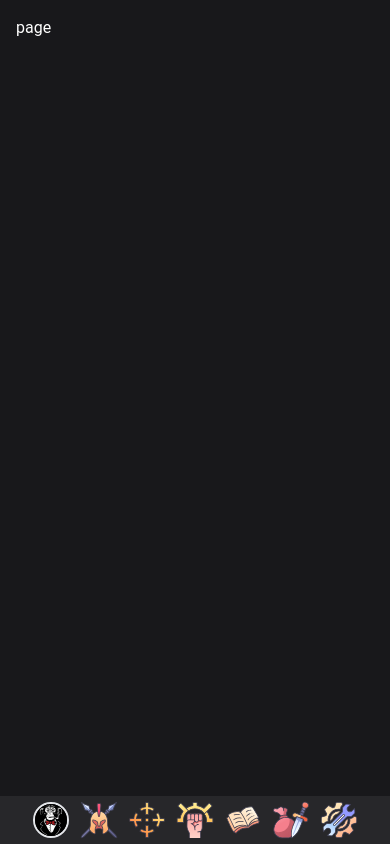
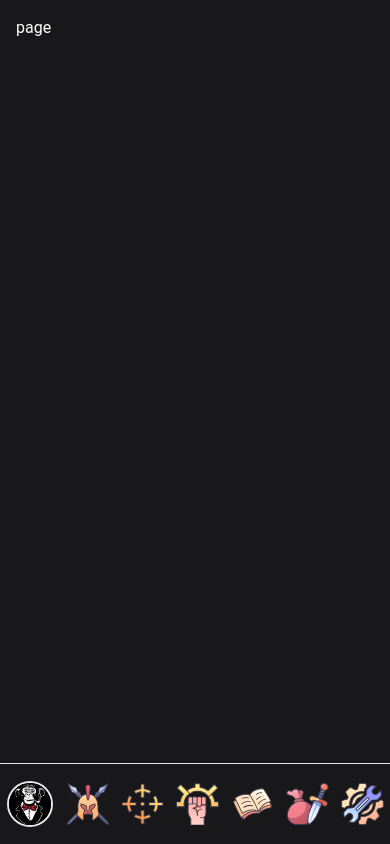
Before and after one commit to IsaacMagno/tobias_ts, a Next.js app: page /goals in a window 390 px wide. Built offline with nearby package versions, Linux system fonts and the light colour scheme.

Commit message:
feat: finish responsive design

```diff
--- a/src/app/(main)/components/BottombarMenu.tsx
+++ b/src/app/(main)/components/BottombarMenu.tsx
@@ -8,105 +8,105 @@ import Logo from "/public/tobias_icon.jpg";
 
 const BottombarMenu = () => {
   return (
-    <div className="flex justify-center py-6 px-2 items-center h-12 w-full lg:hidden bg-zinc-800 fixed inset-x-0 bottom-0  z-50 lg:static lg:inset-auto lg:bottom-auto lg:z-auto box-border">
+    <div className="flex justify-center py-4  items-center h-12 w-full lg:hidden bg-zinc-900 fixed inset-x-0 bottom-0  z-50 lg:static lg:inset-auto lg:bottom-auto lg:z-auto box-content border-t">
       <Link
         href="/"
-        className="w-[3rem] h-[3rem]  flex justify-center items-center rounded-full"
+        className="w-[4rem] h-[4rem]  flex justify-center items-center rounded-full hover:cursor-pointer  box-border"
       >
         <Image
-          className="w-[calc(40px-4px)] h-[calc(40px-4px)] rounded-full border-2"
+          className="w-[calc(50px-4px)] h-[calc(50px-4px)] rounded-full border-2  hover:border-white/20 "
           alt={"Tobias Logo"}
           src={Logo}
         />
       </Link>
 
-      <ul className="flex">
-        <li>
+      <ul className="flex ">
+        <li className="box-border">
           <Link
             href={"/champions"}
-            className="flex items-center flex-row  hover:bg-stone-700 hover:bg-opacity-80 rounded-md hover:cursor-pointer"
+            className="flex items-center flex-row  hover:bg-zinc-400 hover:bg-opacity-80 rounded-md hover:cursor-pointer"
           >
             <div className="p-1">
               <Image
                 alt={"alt"}
                 src={"/sidebarIcons/champions.svg"}
-                width={40}
-                height={40}
+                width={50}
+                height={50}
               />
             </div>
           </Link>
         </li>
-        <li>
+        <li className="box-border">
           <Link
             href="/goals"
-            className="flex items-center flex-row  hover:bg-stone-700 hover:bg-opacity-80 rounded-md hover:cursor-pointer"
+            className="flex items-center flex-row  hover:bg-zinc-400 hover:bg-opacity-80 rounded-md hover:cursor-pointer"
           >
             <div className="p-1">
               <Image
                 alt={"alt"}
                 src={"/sidebarIcons/tasks.svg"}
-                width={40}
-                height={40}
+                width={50}
+                height={50}
               />
             </div>
           </Link>
         </li>
-        <li>
+        <li className="box-border">
           <Link
             href="/"
-            className="flex items-center flex-row  hover:bg-stone-700 hover:bg-opacity-80 rounded-md hover:cursor-pointer"
+            className="flex items-center flex-row  hover:bg-zinc-400 hover:bg-opacity-80 rounded-md hover:cursor-pointer"
           >
             <div className="p-1">
               <Image
                 alt={"alt"}
                 src={"/sidebarIcons/achievments.svg"}
-                width={40}
-                height={40}
+                width={50}
+                height={50}
               />
             </div>
           </Link>
         </li>
-        <li>
+        <li className="box-border">
           <Link
             href="/"
-            className="flex items-center flex-row  hover:bg-stone-700 hover:bg-opacity-80 rounded-md hover:cursor-pointer"
+            className="flex items-center flex-row  hover:bg-zinc-400 hover:bg-opacity-80 rounded-md hover:cursor-pointer"
           >
             <div className="p-1">
               <Image
                 alt={"alt"}
                 src={"/sidebarIcons/quests.svg"}
-                width={40}
-                height={40}
+                width={50}
+                height={50}
               />
             </div>
           </Link>
         </li>
-        <li>
+        <li className="box-border">
           <Link
             href="/"
-            className="flex items-center flex-row  hover:bg-stone-700 hover:bg-opacity-80 rounded-md hover:cursor-pointer"
+            className="flex items-center flex-row  hover:bg-zinc-400 hover:bg-opacity-80 rounded-md hover:cursor-pointer"
           >
             <div className="p-1">
               <Image
                 alt={"alt"}
                 src={"/sidebarIcons/market.svg"}
-                width={40}
-                height={40}
+                width={50}
+                height={50}
               />
             </div>
           </Link>
         </li>
-        <li>
+        <li className="box-border">
           <Link
             href="/"
-            className="flex items-center flex-row  hover:bg-stone-700 hover:bg-opacity-80 rounded-md hover:cursor-pointer"
+            className="flex items-center flex-row  hover:bg-zinc-400 hover:bg-opacity-80 rounded-md hover:cursor-pointer"
           >
             <div className="p-1">
               <Image
                 alt={"alt"}
                 src={"/sidebarIcons/config.svg"}
-                width={40}
-                height={40}
+                width={50}
+                height={50}
               />
             </div>
           </Link>
--- a/src/app/(main)/components/Calendar.tsx
+++ b/src/app/(main)/components/Calendar.tsx
@@ -91,7 +91,7 @@ const Calendar = ({ show }: CalendarProps) => {
   // };
 
   return show ? (
-    <div className="flex flex-col justify-center p-2">
+    <div className="flex flex-col justify-center p-2 ">
       <div className="m-auto ">
         <button
           type="button"
--- a/src/app/(main)/components/UserBiography.tsx
+++ b/src/app/(main)/components/UserBiography.tsx
@@ -15,6 +15,37 @@ const UserBiography = ({ displayBio }: UserBiographyProps) => {
     width: 0,
     height: 0,
   });
+
+  const displayMiniStatistics = () => {
+    return (
+      <div className="flex gap-1 ">
+        <div>
+          <span className="flex  items-center gap-0.5 ">
+            <Image
+              src={daystreakImage}
+              alt={"daystreak image"}
+              className="w-5"
+            />
+            <p className="font-bold text-sm opacity-50">999999</p>
+          </span>
+        </div>
+
+        <div>
+          <span className="flex  items-center gap-0.5 ">
+            <Image src={xpImage} alt={"xp image"} className="w-5" />
+            <p className="font-bold text-sm opacity-50">999999</p>
+          </span>
+        </div>
+
+        <div>
+          <span className="flex  items-center gap-0.5 ">
+            <Image src={levelImage} alt={"level image"} className="w-5" />
+            <p className="font-bold text-sm opacity-50">999999</p>
+          </span>
+        </div>
+      </div>
+    );
+  };
 
   useEffect(() => {
     function handleResize() {
@@ -43,16 +74,16 @@ const UserBiography = ({ displayBio }: UserBiographyProps) => {
           </div>
 
           {windowSize.width <= 639 && (
-            <div className="flex justify-center items-center rounded-full ">
+            <div className="flex justify-center items-center ">
               <Image
-                className="w-14 h-14 rounded-full border-2"
+                className="w-20 h-20 rounded-full border-2"
                 alt={"Monkey Image"}
                 src={MonkeyImage}
               />
             </div>
           )}
         </div>
-        <div className="flex mt-2 max-w-xl lg:max-w-2xl ">
+        <div className="flex mt-4 max-w-xl lg:max-w-2xl ">
           {displayBio ? (
             <span className="text-sm">
               Se alguém é capaz de me convencer e me evidenciar que o que penso
@@ -70,6 +101,11 @@ const UserBiography = ({ displayBio }: UserBiographyProps) => {
                 minus doloribus quaerat facilis ullam.
               </p>
               <p className="text-sm">Autor</p>
+              {windowSize.width <= 639 && (
+                <div className="flex  justify-end">
+                  {displayMiniStatistics()}
+                </div>
+              )}
             </span>
           )}
         </div>
@@ -90,36 +126,7 @@ const UserBiography = ({ displayBio }: UserBiographyProps) => {
                   alt={"Monkey Image"}
                   src={MonkeyImage}
                 />
-                <div className="flex gap-1 ">
-                  <div>
-                    <span className="flex  items-center gap-0.5 ">
-                      <Image
-                        src={daystreakImage}
-                        alt={"daystreak image"}
-                        className="w-5"
-                      />
-                      <p className="font-bold text-sm opacity-50">999999</p>
-                    </span>
-                  </div>
-
-                  <div>
-                    <span className="flex  items-center gap-0.5 ">
-                      <Image src={xpImage} alt={"xp image"} className="w-5" />
-                      <p className="font-bold text-sm opacity-50">999999</p>
-                    </span>
-                  </div>
-
-                  <div>
-                    <span className="flex  items-center gap-0.5 ">
-                      <Image
-                        src={levelImage}
-                        alt={"level image"}
-                        className="w-5"
-                      />
-                      <p className="font-bold text-sm opacity-50">999999</p>
-                    </span>
-                  </div>
-                </div>
+                {displayMiniStatistics()}
               </div>
             </div>
           )}
--- a/src/app/(main)/components/UserStatistics.tsx
+++ b/src/app/(main)/components/UserStatistics.tsx
@@ -4,6 +4,7 @@ import Image from "next/image";
 import daystreakImage from "/public/userstreak/daystreak.svg";
 import xpImage from "/public/userstreak/xp.svg";
 import levelImage from "/public/userstreak/level.svg";
+import achievImage from "/public/userstreak/achievStatistics.svg";
 
 const UserStatistics = () => {
   return (
@@ -51,11 +52,15 @@ const UserStatistics = () => {
         </div>
         <div className="userstreaks-div">
           <span className="userstreaks-span">
-            <Image className="userstreaks-img" alt={"teste"} src={levelImage} />
+            <Image
+              className="userstreaks-img"
+              alt={"teste"}
+              src={achievImage}
+            />
             <div className="userstreak-text-div">
               <p className="font-extrabold text-sm lg:text-lg">999999</p>
               <p className="font-bold opacity-80 text-xs lg:text-sm">
-                Nivel alcançado
+                Pts de Conquista
               </p>
             </div>
           </span>
--- a/src/app/(main)/components/UserStats.tsx
+++ b/src/app/(main)/components/UserStats.tsx
@@ -6,7 +6,7 @@ import Activities from "./Activities";
 
 const userStats = () => {
   return (
-    <section className="w-full h-full mt-4 pb-14 userstats-md userstats-lg bg-zinc-900">
+    <section className="w-full h-full mt-4 pb-28 userstats-md userstats-lg bg-zinc-900">
       <div className="flex items-center justify-evenly gap-2">
         <Image src={userStatsImage} alt="user stats" className="w-10 h-10" />
 
--- a/src/app/globals.css
+++ b/src/app/globals.css
@@ -18,6 +18,22 @@
   --foreground-rgb: 0, 0, 0;
   --background-start-rgb: 214, 219, 220;
   --background-end-rgb: 255, 255, 255;
+  .fc .fc-button-primary {
+    background-color: rgb(24 24 27);
+    border-color: white;
+    text-transform: capitalize;
+  }
+
+  .fc .fc-button-primary:hover {
+    background-color: rgb(9 9 11);
+    border-color: white;
+    text-transform: capitalize;
+  }
+  .fc .fc-toolbar-title {
+    text-transform: capitalize;
+    font-size: 1.5rem;
+    font-weight: bold;
+  }
 }
 
 @media (prefers-color-scheme: dark) {
@@ -25,6 +41,15 @@
     --foreground-rgb: 255, 255, 255;
     --background-start-rgb: 0, 0, 0;
     --background-end-rgb: 0, 0, 0;
+  }
+}
+
+@media (max-width: 426px) {
+  :root {
+    .fc .fc-toolbar-title {
+      font-size: 1rem;
+      font-weight: bold;
+    }
   }
 }
 
```
Also changed, not shown: public/userstreak/achievStatistics.svg (added), public/userstreak/level.svg.
